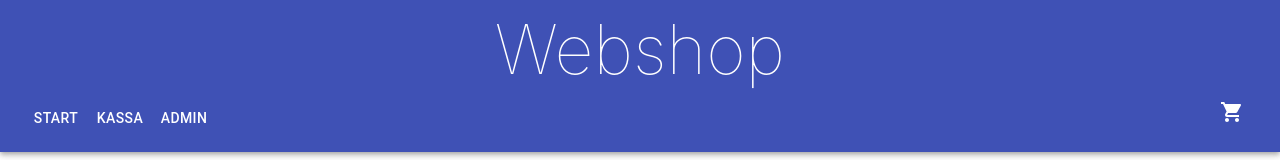
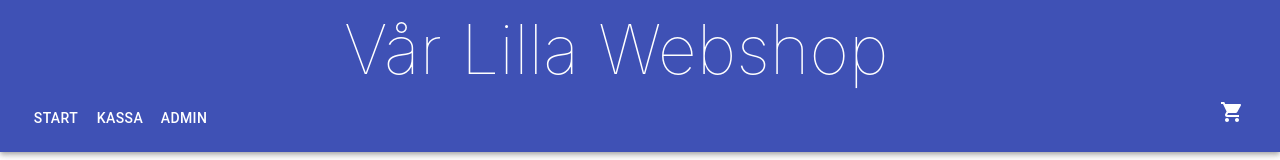
Before and after one commit to 95joaols/webbshop-schoolAssignments-, a React (Create React App) app: page / in a window 1280 px wide. Shown: the top 160 px of the page. Built offline with nearby package versions, Linux system fonts and the light colour scheme; grey boxes are pictures that could not be loaded.

Commit message:
fixed header title for all screens

```diff
--- a/src/components/Menu.tsx
+++ b/src/components/Menu.tsx
@@ -5,6 +5,7 @@ import { makeStyles } from "@material-ui/core/styles";
 import Button from "@material-ui/core/Button";
 import { Link } from "react-router-dom";
 import DropDownCart from "./DropDownCart";
+import { Box, Container } from "@material-ui/core";
 
 export const Menu: React.FC = () => {
   const useStyles = makeStyles((theme) => ({
@@ -74,8 +75,14 @@ export const Menu: React.FC = () => {
     <div className={classes.root}>
       <AppBar position="static">
         <Toolbar className={classes.toolbar}>
+          <Container maxWidth="md">
+          <Box display={{ xs: 'none', md: 'block'}} marginLeft="10rem">
+          <h1>Vår Lilla Webshop</h1>
+          </Box>
+          <Box display={{ xs: 'block', md: 'none'}}>
           <h1>Webshop</h1>
-
+          </Box>
+          </Container>
           <div className={classes.buttoncontainer}>
             <div className={classes.directionRow}>
               <Button
```
